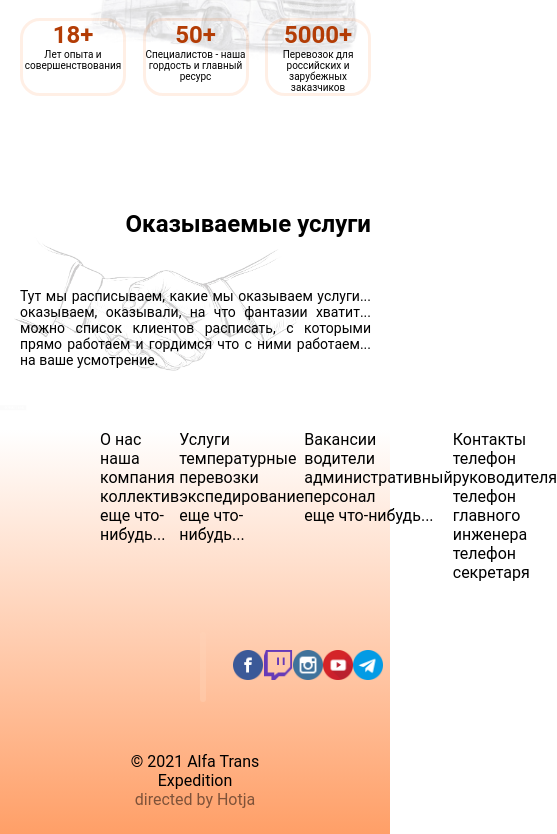
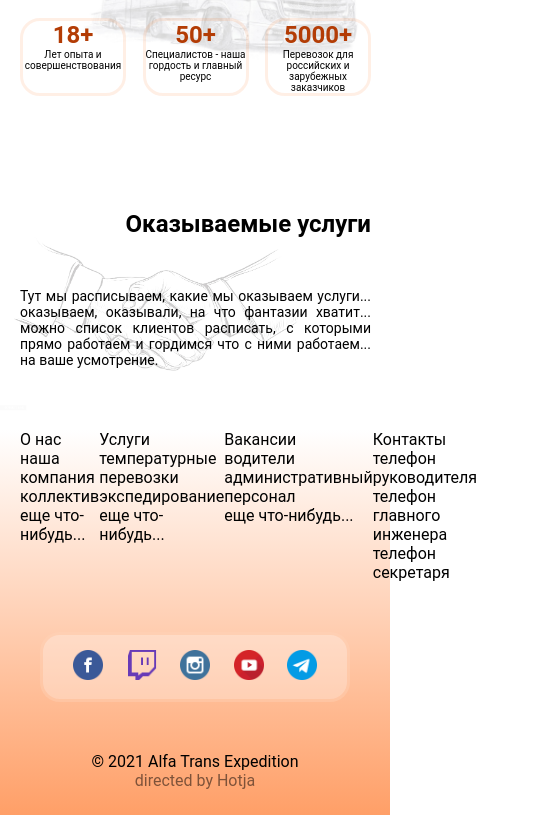
Before and after one commit to Hotja/AlfaTrans, a plain HTML site: page pages/main/index.html in a window 390 px wide. Shown: the part 362-1196 px from the top of the page, 557 px wide, since content can reach past the window. Drawn offline with Linux system fonts and the light colour scheme; a web font is replaced by a local one.

Commit message:
fix: footer

```diff
--- a/pages/main/style.css
+++ b/pages/main/style.css
@@ -281,6 +281,12 @@ footer {
     width: 90%;
     margin: 50px 20px 100px;
   }
+  .footer-wraper {
+    padding: 0 20px;
+  }
+  .footer-messagers {
+    margin: 50px 20px;
+  }
 }
 
 @media (max-width: 515px) {
```
